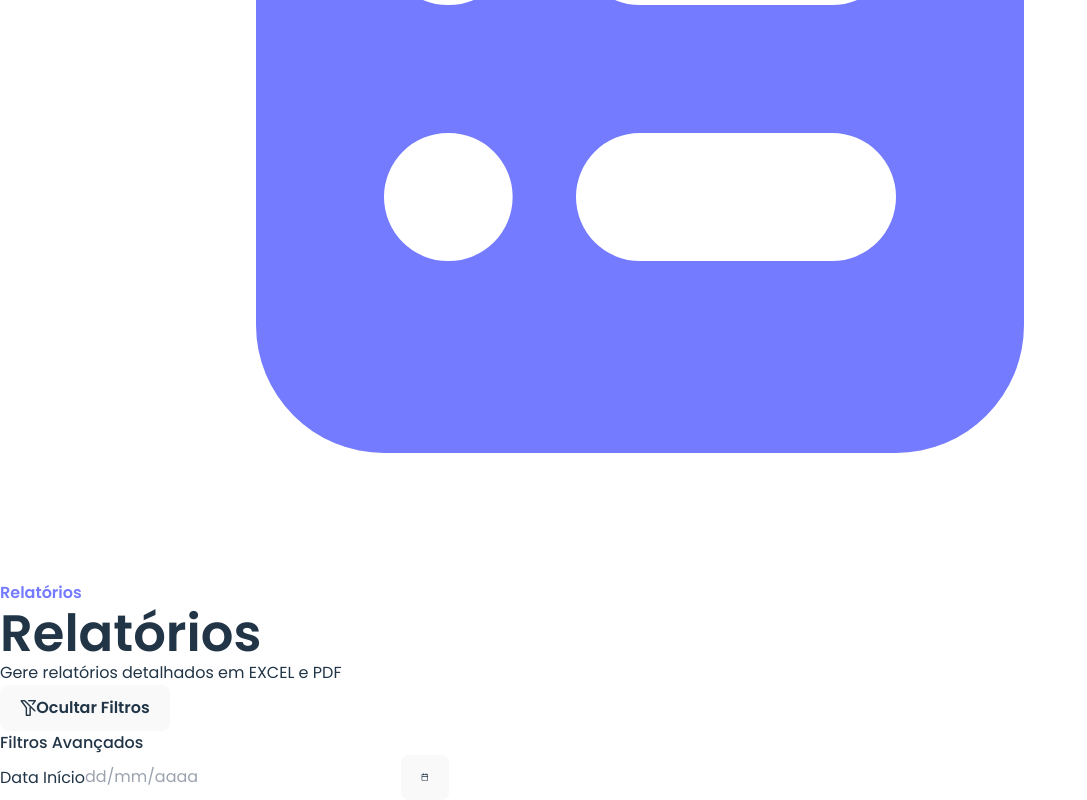
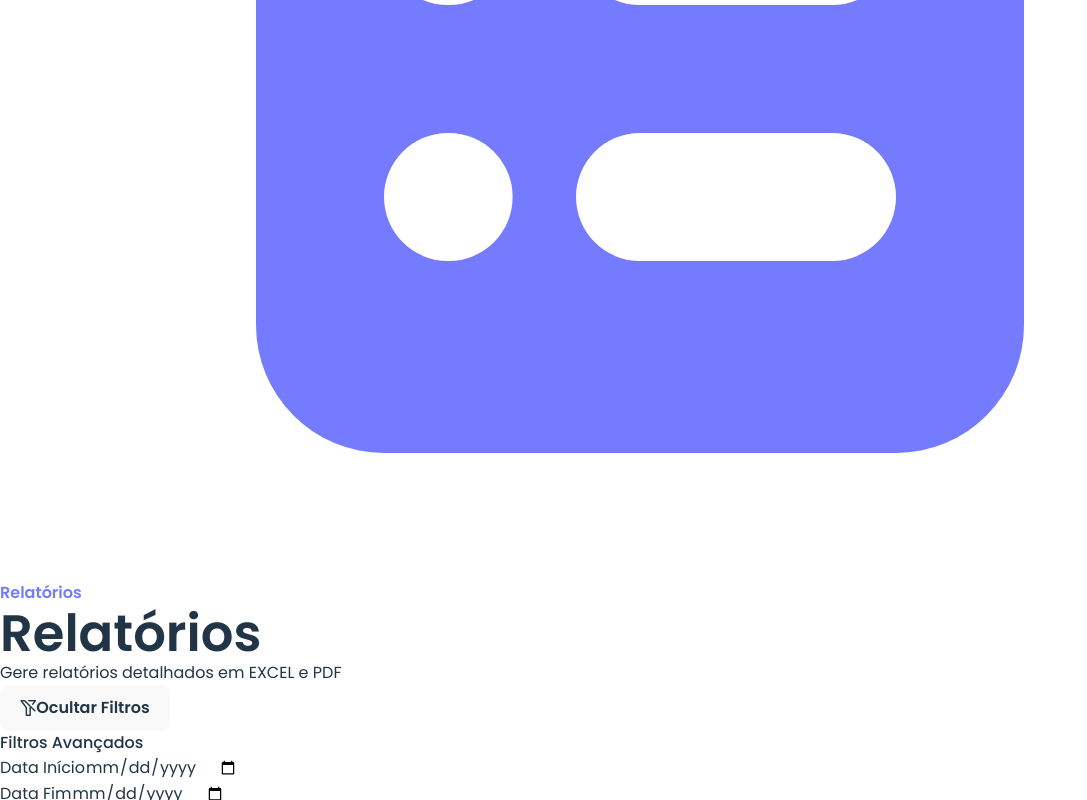
Before and after one commit to gsaraiva2109/vitta, a React (Vite) app: page /relatorios in a window 1280 px wide. Both pictures are taken after a click on the button "Relatório Geral". Shown: the whole page, without its empty margins (0-1087 px from the left). Built offline with nearby package versions, Linux system fonts and the light colour scheme.

Commit message:
feat: update Relatorios view to use native date input and improve date handling

```diff
--- a/src/views/Relatorios/index.tsx
+++ b/src/views/Relatorios/index.tsx
@@ -8,7 +8,6 @@
 // export default Relatorios;
 
 import Sidebar from "../../components/Sidebar";
-import { Calendar } from "primereact/calendar";
 import { Dropdown } from "primereact/dropdown";
 import { Button } from "primereact/button";
 import { useState } from "react";
@@ -34,8 +33,8 @@ const Relatorios = () => {
   });
   const [reportData, setReportData] = useState<ReportData[]>([]);
   const [summary, setSummary] = useState<ReportSummary | null>(null);
-  const [dateInicio, setDateInicio] = useState<Date | null>(null);
-  const [dateFim, setDateFim] = useState<Date | null>(null);
+  const [dateInicio, setDateInicio] = useState<string>('');
+  const [dateFim, setDateFim] = useState<string>('');
 
   const reportTypes: ReportTypeCard[] = [
     { id: 'geral', label: 'Relatório Geral', icon: 'pi pi-file', iconColor: 'text-gray-700' },
@@ -70,12 +69,19 @@ const Relatorios = () => {
     setSummary(result.summary);
   };
 
+  // Converte ISO (yyyy-mm-dd) para dd/mm/yyyy
+  const isoToBR = (iso: string) => {
+    if (!iso) return '';
+    const [y, m, d] = iso.split('-');
+    return `${d}/${m}/${y}`;
+  };
+
   const handleFilterChange = () => {
     if (selectedReport) {
       const updatedFilters = {
         ...filters,
-        dataInicio: dateInicio ? dateInicio.toLocaleDateString('pt-BR') : '',
-        dataFim: dateFim ? dateFim.toLocaleDateString('pt-BR') : '',
+        dataInicio: isoToBR(dateInicio),
+        dataFim: isoToBR(dateFim),
       };
       const result = generateReport(selectedReport, updatedFilters);
       setReportData(result.data);
@@ -139,16 +145,15 @@ const Relatorios = () => {
                   <label className="text-sm text-[#767575]" style={{ fontFamily: 'Poppins, sans-serif' }}>
                     Data Início
                   </label>
-                  <Calendar
+                  <input
+                    type="date"
                     value={dateInicio}
                     onChange={(e) => {
-                      setDateInicio(e.value as Date);
+                      setDateInicio(e.target.value);
                       setTimeout(handleFilterChange, 100);
                     }}
-                    dateFormat="dd/mm/yy"
-                    placeholder="dd/mm/aaaa"
-                    className="w-full"
-                    showIcon
+                    className="w-full h-11 rounded-md border border-gray-300 shadow-sm px-3 focus:outline-none focus:ring-2 focus:ring-[#0084FF33] text-gray-700"
+                    style={{ fontFamily: 'Poppins, sans-serif', colorScheme: 'light' }}
                   />
                 </div>
 
@@ -156,16 +161,15 @@ const Relatorios = () => {
                   <label className="text-sm text-[#767575]" style={{ fontFamily: 'Poppins, sans-serif' }}>
                     Data Fim
                   </label>
-                  <Calendar
+                  <input
+                    type="date"
                     value={dateFim}
                     onChange={(e) => {
-                      setDateFim(e.value as Date);
+                      setDateFim(e.target.value);
                       setTimeout(handleFilterChange, 100);
                     }}
-                    dateFormat="dd/mm/yy"
-                    placeholder="dd/mm/aaaa"
-                    className="w-full"
-                    showIcon
+                    className="w-full h-11 rounded-md border border-gray-300 shadow-sm px-3 focus:outline-none focus:ring-2 focus:ring-[#0084FF33] text-gray-700"
+                    style={{ fontFamily: 'Poppins, sans-serif', colorScheme: 'light' }}
                   />
                 </div>
 
@@ -180,8 +184,8 @@ const Relatorios = () => {
                       setTimeout(handleFilterChange, 100);
                     }}
                     options={fabricantes}
-                    placeholder="Todos"
-                    className="w-full"
+                    placeholder="Fabricante"
+                    className="w-full h-11"
                   />
                 </div>
 
@@ -196,8 +200,8 @@ const Relatorios = () => {
                       setTimeout(handleFilterChange, 100);
                     }}
                     options={localizacoes}
-                    placeholder="Todos"
-                    className="w-full"
+                    placeholder="Localização"
+                    className="w-full h-11"
                   />
                 </div>
               </div>
```
